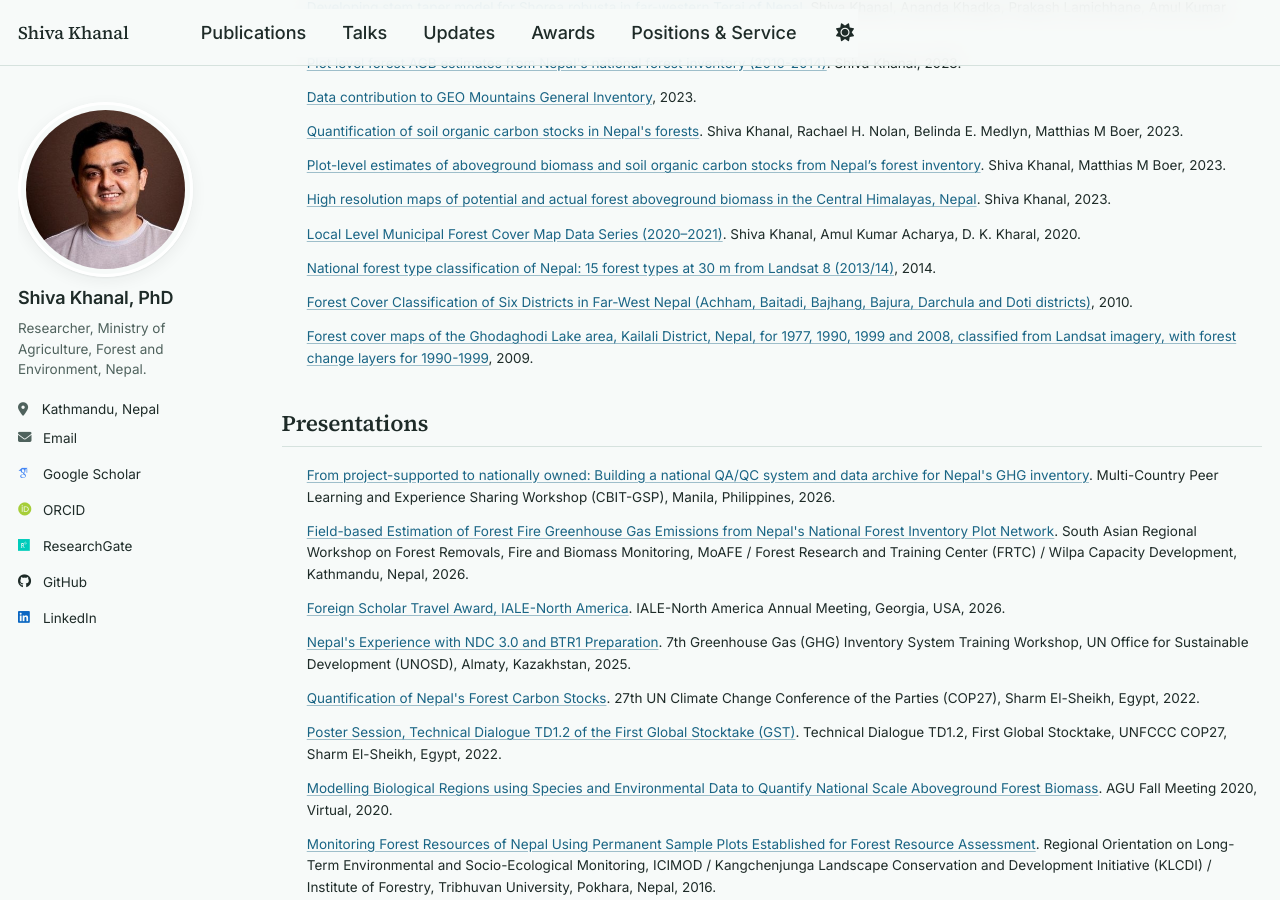
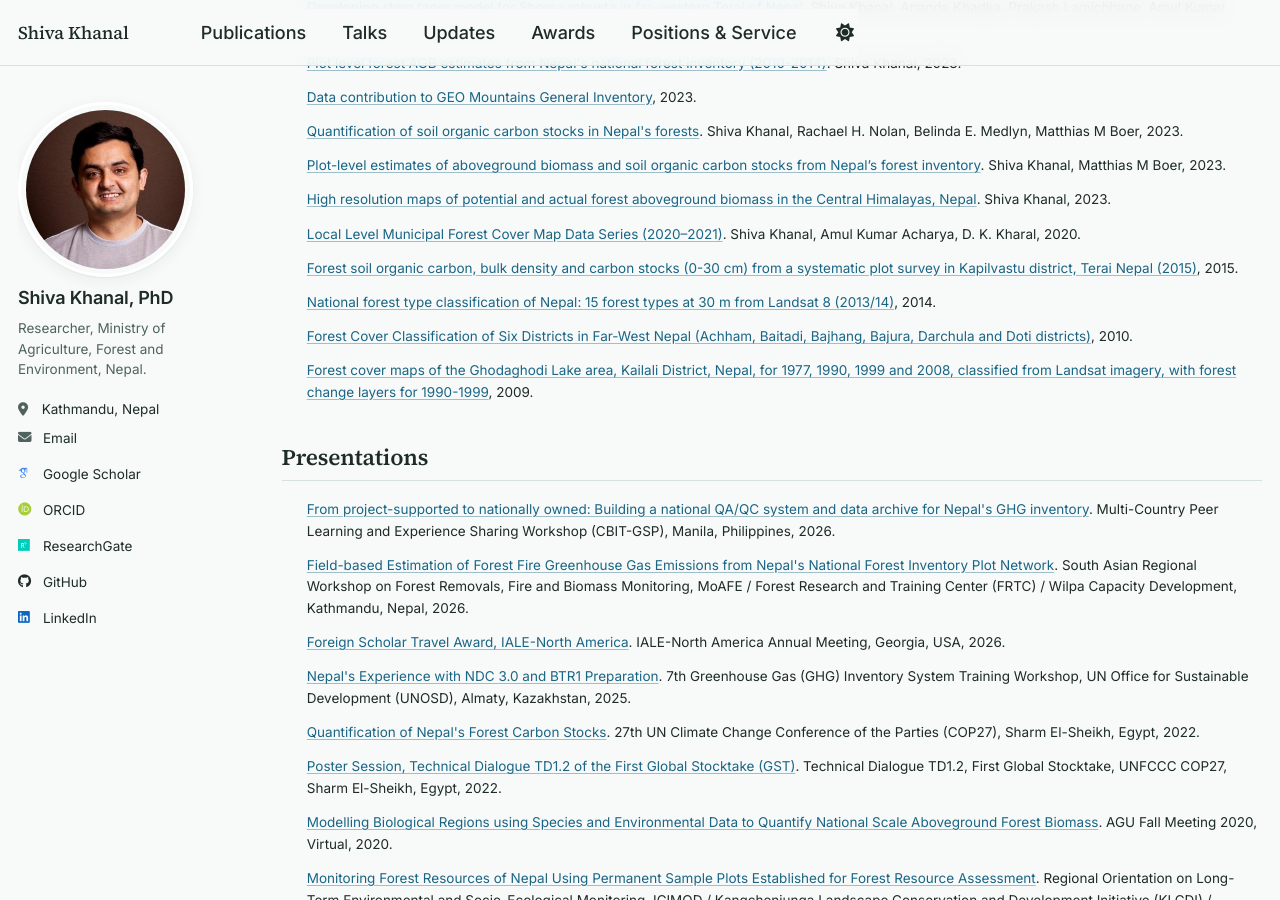
Before and after one commit to shivakhanal/shivakhanal.github.io, a Jekyll site: the page built from _pages/cv.md, in a window 1280 px wide and 900 px high, scrolled down 2581 px. Built offline with Jekyll 4.4.1, drawn with Linux system fonts in a browser that asks for light colours; some web fonts are replaced; a script that is not in the unit is left out.

Commit message:
add kapilbastu soc

```diff
--- a/_data/datasets.yml
+++ b/_data/datasets.yml
@@ -40,6 +40,10 @@
   url: "https://www.researchgate.net/profile/Shiva-Khanal-2/research"
   note: "Covers 2020–2021"
 
+- title: "Forest soil organic carbon, bulk density and carbon stocks (0-30 cm) from a systematic plot survey in Kapilvastu district, Terai Nepal (2015)"
+  date: "2015"
+  doi: "10.6084/m9.figshare.34948666"
+
 - title: "National forest type classification of Nepal: 15 forest types at 30 m from Landsat 8 (2013/14)"
   date: "2014"
   doi: "10.6084/m9.figshare.34037553"
```
